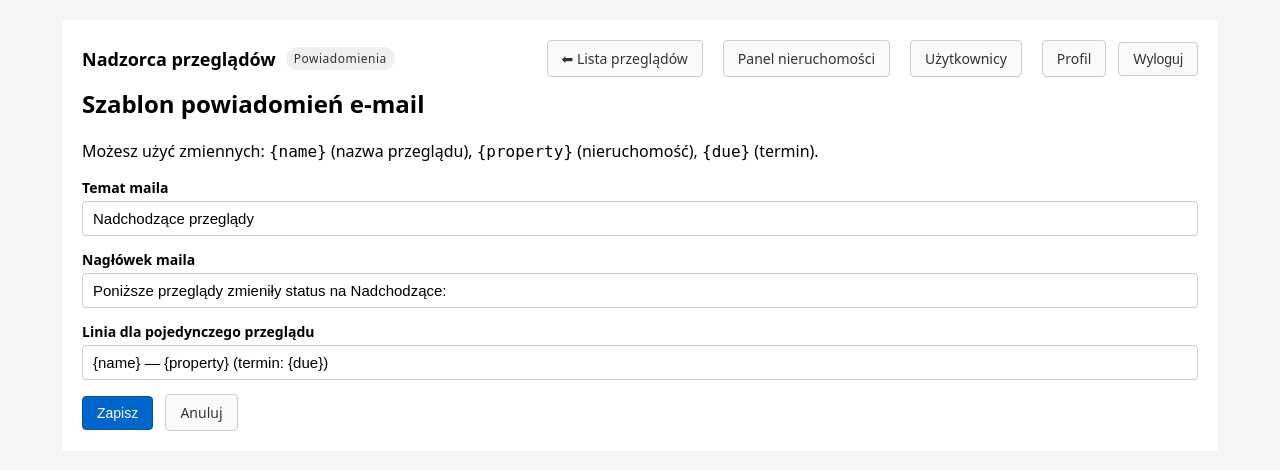
After one commit to KamilWyjadlowski/przeglady_nadzorca, a Flask app: page /admin/notifications in a window 1280 px wide. The commit adds this page. Shown: the top 470 px of the page. Run offline with Flask 3, Linux system fonts and the light colour scheme; the visitor is signed in with stand-in values (Sample User, id 1); tables that the repository leaves empty hold one stand-in row (values such as "Sample post"); parts of the project's set-up code (start-up, migrations or seed data) failed here and were passed over.

Commit message:
Add admin-editable email templates and batch upcoming notifications

```diff
--- a/app.py
+++ b/app.py
@@ -93,6 +93,13 @@ class Property(Base):
     segment = Column(String(32))
 
 
+class AppSetting(Base):
+    __tablename__ = "app_settings"
+    id = Column(Integer, primary_key=True)
+    key = Column(String(100), unique=True, nullable=False)
+    value = Column(Text)
+
+
 class Audit(Base):
     __tablename__ = "audit"
     id = Column(Integer, primary_key=True)
@@ -224,6 +231,22 @@ def ensure_properties_table(engine):
 
 
 ensure_properties_table(engine)
+
+
+def ensure_settings_table(engine):
+    with engine.begin() as conn:
+        conn.exec_driver_sql(
+            """
+            CREATE TABLE IF NOT EXISTS app_settings (
+                id INT AUTO_INCREMENT PRIMARY KEY,
+                `key` VARCHAR(100) UNIQUE NOT NULL,
+                value TEXT
+            ) CHARACTER SET utf8mb4;
+            """
+        )
+
+
+ensure_settings_table(engine)
 
 
 def ensure_users_email_column(engine):
@@ -292,6 +315,21 @@ def ensure_property_record(db, name: str, property_id: str = "", segment: str =
     return prop
 
 
+def get_setting_value(db, key: str, default: str = "") -> str:
+    setting = db.query(AppSetting).filter_by(key=key).first()
+    return setting.value if setting and setting.value is not None else default
+
+
+def set_setting_value(db, key: str, value: str):
+    setting = db.query(AppSetting).filter_by(key=key).first()
+    if not setting:
+        setting = AppSetting(key=key, value=value)
+        db.add(setting)
+    else:
+        setting.value = value
+    db.commit()
+
+
 def get_recipients_for_inspection(db, ins: Inspection) -> list[str]:
     recipients = []
     owner_user = db.query(User).filter_by(username=ins.owner).first()
@@ -318,15 +356,19 @@ def flush_mail_queue():
     batch = getattr(g, "mail_batch", None)
     if not batch:
         return
-    subject = "Nadchodzące przeglądy"
+    db = get_db()
+    subject = get_setting_value(db, "email_upcoming_subject", "Nadchodzące przeglądy")
+    header = get_setting_value(
+        db,
+        "email_upcoming_header",
+        "Poniższe przeglądy zmieniły status na Nadchodzące:",
+    )
     for recipient, lines in batch.items():
         msg = EmailMessage()
         msg["From"] = SMTP_FROM
         msg["To"] = recipient
         msg["Subject"] = subject
-        body = "Poniższe przeglądy zmieniły status na Nadchodzące:\n\n" + "\n".join(
-            f"- {l}" for l in lines
-        )
+        body = header + "\n\n" + "\n".join(f"- {l}" for l in lines)
         msg.set_content(body)
         try:
             with smtplib.SMTP(SMTP_HOST, SMTP_PORT, timeout=10) as server:
@@ -347,7 +389,16 @@ def send_upcoming_notification(db, ins: Inspection, previous_status: str | None)
     recipients = get_recipients_for_inspection(db, ins)
     if not recipients:
         return
-    line = f"{ins.nazwa} — {ins.nieruchomosc} (termin: {ins.kolejna_data.strftime('%Y-%m-%d') if ins.kolejna_data else '-'})"
+    line_tmpl = get_setting_value(
+        db,
+        "email_upcoming_line",
+        default="{name} — {property} (termin: {due})",
+    )
+    line = line_tmpl.format(
+        name=ins.nazwa,
+        property=ins.nieruchomosc,
+        due=ins.kolejna_data.strftime("%Y-%m-%d") if ins.kolejna_data else "-",
+    )
     enqueue_email(recipients, line)
 
 
@@ -1511,6 +1562,38 @@ def admin_users():
     )
 
 
+@app.route("/admin/notifications", methods=["GET", "POST"])
+@login_required
+def admin_notifications():
+    if not is_admin(g.user):
+        return "Brak dostępu.", 403
+
+    db = get_db()
+    defaults = {
+        "email_upcoming_subject": "Nadchodzące przeglądy",
+        "email_upcoming_header": "Poniższe przeglądy zmieniły status na Nadchodzące:",
+        "email_upcoming_line": "{name} — {property} (termin: {due})",
+    }
+    form = {
+        k: get_setting_value(db, k, v) for k, v in defaults.items()
+    }
+    message = ""
+    error = ""
+
+    if request.method == "POST":
+        for k in defaults.keys():
+            form[k] = (request.form.get(k) or defaults[k]).strip()
+            set_setting_value(db, k, form[k])
+        message = "Zapisano szablon powiadomień."
+
+    return render_template(
+        "admin_notifications.html",
+        form=form,
+        message=message,
+        error=error,
+    )
+
+
 @app.route("/profile", methods=["GET", "POST"])
 @login_required
 def profile():
--- /dev/null
+++ b/templates/admin_notifications.html
@@ -0,0 +1,78 @@
+<!DOCTYPE html>
+<html>
+  <head>
+    <meta charset="utf-8" />
+    <title>Powiadomienia - Panel admina</title>
+    <link rel="stylesheet" href="{{ url_for('static', filename='style.css') }}" />
+  </head>
+
+  <body>
+    <div class="container">
+      <div class="topbar">
+        <div class="brand">
+          <strong>Nadzorca przeglądów</strong>
+          <span class="tag">Powiadomienia</span>
+        </div>
+        <div class="user-panel">
+          <a href="{{ url_for('index') }}" class="btn">⬅ Lista przeglądów</a>
+          <a href="{{ url_for('admin_properties') }}" class="btn">Panel nieruchomości</a>
+          <a href="{{ url_for('admin_users') }}" class="btn">Użytkownicy</a>
+          <a href="{{ url_for('profile') }}" class="btn">Profil</a>
+          <form method="POST" action="{{ url_for('logout') }}" class="logout-form">
+            <input type="hidden" name="csrf_token" value="{{ csrf_token }}">
+            <button type="submit" class="btn btn-ghost">Wyloguj</button>
+          </form>
+        </div>
+      </div>
+
+      <h2>Szablon powiadomień e-mail</h2>
+      <p>Możesz użyć zmiennych: <code>{name}</code> (nazwa przeglądu), <code>{property}</code> (nieruchomość), <code>{due}</code> (termin).</p>
+
+      {% if message %}
+      <div class="flash success">{{ message }}</div>
+      {% endif %}
+      {% if error %}
+      <div class="flash error">{{ error }}</div>
+      {% endif %}
+
+      <form method="POST">
+        <input type="hidden" name="csrf_token" value="{{ csrf_token }}">
+
+        <div class="field">
+          <label for="email_upcoming_subject">Temat maila</label>
+          <input
+            type="text"
+            id="email_upcoming_subject"
+            name="email_upcoming_subject"
+            value="{{ form.email_upcoming_subject }}"
+          />
+        </div>
+
+        <div class="field">
+          <label for="email_upcoming_header">Nagłówek maila</label>
+          <input
+            type="text"
+            id="email_upcoming_header"
+            name="email_upcoming_header"
+            value="{{ form.email_upcoming_header }}"
+          />
+        </div>
+
+        <div class="field">
+          <label for="email_upcoming_line">Linia dla pojedynczego przeglądu</label>
+          <input
+            type="text"
+            id="email_upcoming_line"
+            name="email_upcoming_line"
+            value="{{ form.email_upcoming_line }}"
+          />
+        </div>
+
+        <div class="actions">
+          <button type="submit" class="btn btn-primary">Zapisz</button>
+          <a href="{{ url_for('index') }}" class="btn">Anuluj</a>
+        </div>
+      </form>
+    </div>
+  </body>
+</html>
--- a/templates/form.html
+++ b/templates/form.html
@@ -27,6 +27,7 @@
           {% if current_user and current_user.role == "admin" %}
           <a href="{{ url_for('admin_properties') }}" class="btn">Panel nieruchomości</a>
           <a href="{{ url_for('admin_users') }}" class="btn">Użytkownicy</a>
+          <a href="{{ url_for('admin_notifications') }}" class="btn">Powiadomienia</a>
           {% endif %}
           <form method="POST" action="{{ url_for('logout') }}" class="logout-form">
             <input type="hidden" name="csrf_token" value="{{ csrf_token }}">
--- a/templates/history.html
+++ b/templates/history.html
@@ -17,6 +17,7 @@
           <a href="{{ url_for('profile') }}" class="btn">Profil</a>
           {% if current_user and current_user.role == "admin" %}
           <a href="{{ url_for('admin_properties') }}" class="btn">Panel nieruchomości</a>
+          <a href="{{ url_for('admin_notifications') }}" class="btn">Powiadomienia</a>
           {% endif %}
           <form method="POST" action="{{ url_for('logout') }}" class="logout-form">
             <button type="submit" class="btn btn-ghost">Wyloguj</button>
--- a/templates/index.html
+++ b/templates/index.html
@@ -23,6 +23,7 @@
           {% if current_user and current_user.role == "admin" %}
           <a href="{{ url_for('admin_properties') }}" class="btn">Panel nieruchomości</a>
           <a href="{{ url_for('admin_users') }}" class="btn">Użytkownicy</a>
+          <a href="{{ url_for('admin_notifications') }}" class="btn">Powiadomienia</a>
           {% endif %}
           <form method="POST" action="{{ url_for('logout') }}" class="logout-form">
             <input type="hidden" name="csrf_token" value="{{ csrf_token }}">
```
Also changed, not shown: 1 other file.
